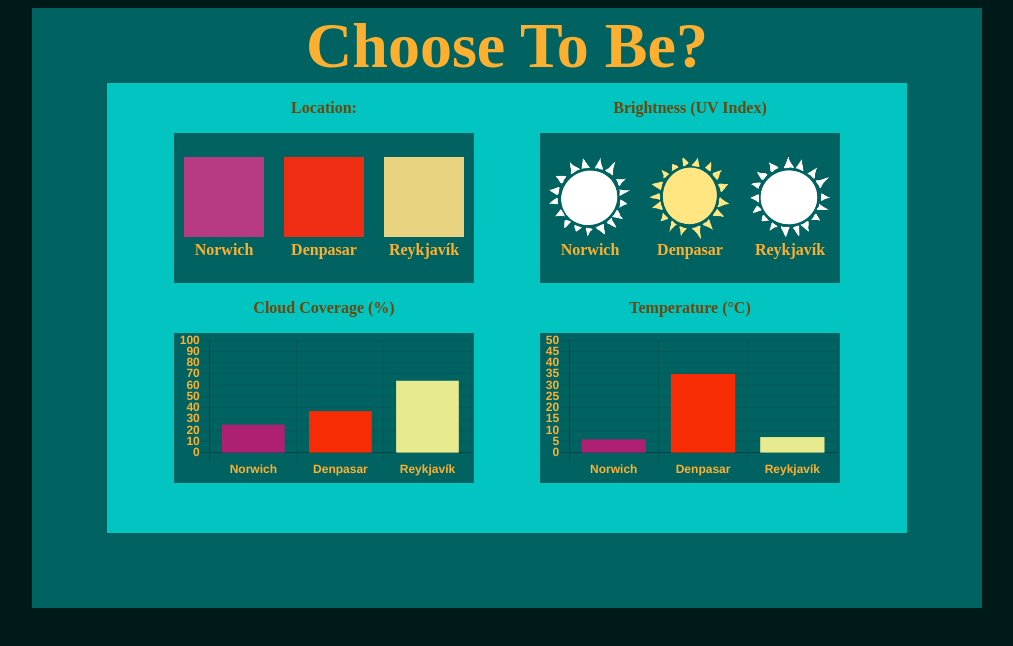
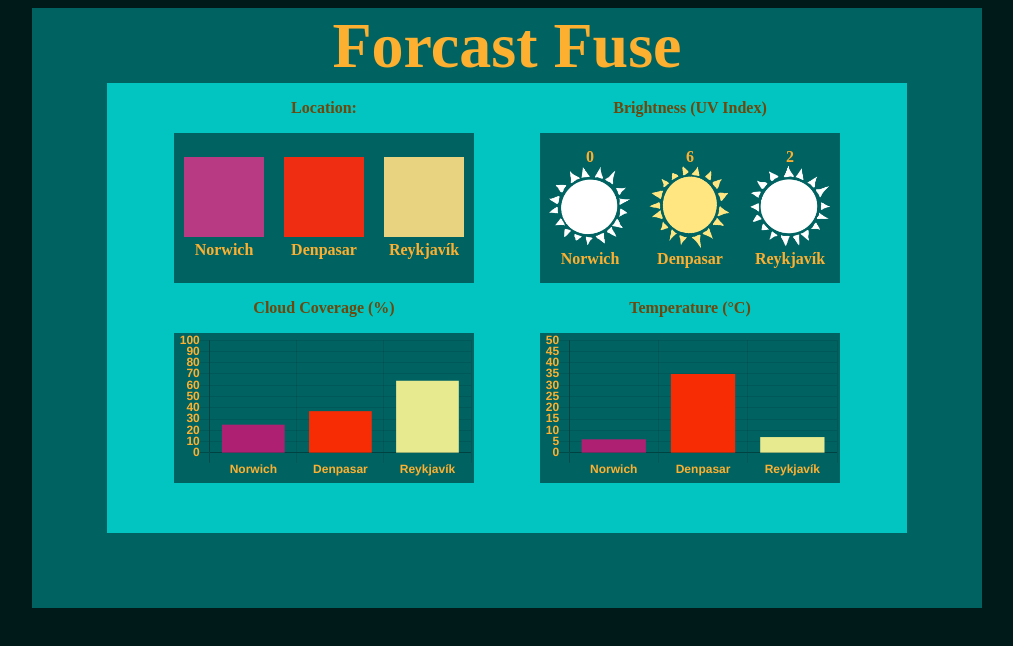
Before and after one commit to RowanWA/Data-Play, a plain HTML site: page index.html in a window 1280 px wide. Shown: the whole page, without its empty margins (133-1146 px from the left). Drawn offline with nearby package versions, Linux system fonts and the light colour scheme.

Commit message:
finished

```diff
--- a/index.html
+++ b/index.html
@@ -1,31 +1,42 @@
 <!DOCTYPE html>
+<!-- sets language to english -->
 <html lang="en">
 
 <head>
     <meta charset="UTF-8" />
     <meta name="viewport" content="width=device-width, initial-scale=1.0" />
+    <!-- links the stylesheets -->
     <link rel="stylesheet" href="styles/style.css" />
     <link rel="stylesheet" href="styles/anims.css" />
+    <!-- links the javascript files -->
     <script src="js/script.js" defer></script>
     <script src="js/charts.js" defer></script>
     <title>Document</title>
+    <!-- imports script used for Chart.js -->
     <script src="https://cdnjs.cloudflare.com/ajax/libs/Chart.js/2.9.4/Chart.js">
     </script>
 </head>
 
+<!-- does first fetch of data before the interval starts so charts etc load with correct data -->
 <body onload="fetchData()">
-
+    <!-- sets up overall container -->
     <div id="main-div">
+        <!-- creates container for the elements in the site -->
         <div class="main-container">
+            <!-- creates container for the title -->
             <div class="title-container">
-                <h1>Choose To Be?</h1>
+                <h1>Forcast Fuse</h1>
             </div>
+            <!-- creates row flex container to hold the left and right sides of the site  -->
             <div class="container">
+                <!-- creates flex column with extra css for left side -->
                 <div id="left-panel" class="flex-column">
+                    <!-- creates overall flex container to contain list of locations and colors for them -->
                     <div class="flex-column">
                         <p>
                             Location:
                         </p>
+                        <!-- creates flex column for the specific color images and names -->
                         <div class="locations-background option-column">
                             <div class="flex-scheme">
                                 <div>
@@ -53,18 +64,23 @@
                             </div>
                         </div>
                     </div>
-
+                    <!-- creates container for cloud coverage title and the bar graph -->
                     <div  class="flex-column">
                         <p>Cloud Coverage (%)</p>
                         <canvas id="cloudCover" class="canvas"></canvas>
                     </div>
                 </div>
-
+                <!-- creates flex column with extra css for right side -->
                 <div id="right-panel" class="flex-column">
+                    <!-- creates container for UV index and the changing animated images  -->
                     <div class="flex-column">
                         <p>Brightness (UV Index)</p>
+                        <!-- creates flex column to contain data, names and images -->
                         <div class="locations-background option-column">
                             <div class="flex-scheme">
+                                <div id="nUV">
+                                    0
+                                </div>
                                 <div>
                                     <img id="nSun" class="key-scheme" src="assets/sun-blank.png">
                                 </div>
@@ -73,6 +89,9 @@
                                 </div>
                             </div>
                             <div class="flex-scheme">
+                                <div id="dUV">
+                                    0
+                                </div>
                                 <div>
                                     <img id="dSun" class="key-scheme" src="assets/sun-blank.png">
                                 </div>
@@ -81,6 +100,9 @@
                                 </div>
                             </div>
                             <div class="flex-scheme">
+                                <div id="rUV">
+                                    0
+                                </div>
                                 <div>
                                     <img id="rSun" class="key-scheme" src="assets/sun-blank.png">
                                 </div>
@@ -90,7 +112,7 @@
                             </div>
                         </div>
                     </div>
-
+                    <!-- creates container for temperature title and the bar graph -->
                     <div class="flex-column">
                         <p>Temperature (°C)</p>
                         <canvas id="feelsLike" class="canvas"></canvas>
--- a/js/charts.js
+++ b/js/charts.js
@@ -1,8 +1,15 @@
+// sets constants to allow for display of data for uv index
+const NorUV = document.getElementById("nUV");
+const DenUV = document.getElementById("dUV");
+const ReyUV = document.getElementById("rUV");
+
+// sets different global defaults for all the charts
 Chart.defaults.global.defaultFontColor = "#fdb030";
 Chart.defaults.global.defaultFontStyle = "bold";
 Chart.defaults.global.legend.display = false;
 Chart.defaults.global.animation.duration = 0;
 
+// updates the cloud cover bar graph based on the live data and sets options and type for the format for the graph
 function updateCloudChart() {
     let cloChart = new Chart("cloudCover", {
         type: "bar",
@@ -28,7 +35,7 @@ function updateCloudChart() {
     });
 }
 
-
+// changes the image of the sun that is displayed depending on the Brightness data and triggers an update for the animations
 function updateBrightnessChart() {
     if (BrightnessData[0] < 3) {
         norSun.src = "assets/sun-0.png";
@@ -66,12 +73,18 @@ function updateBrightnessChart() {
     updateSunAnim();
 }
 
+// changes the duration of the animations depending on the Brightness data
 function updateSunAnim() {
     nSun.style.animationDuration = (13 - BrightnessData[0]) + "s";
     dSun.style.animationDuration = (13 - BrightnessData[1]) + "s";
     rSun.style.animationDuration = (13 - BrightnessData[2]) + "s";
+    // updates the displayed value for UV index
+    NorUV.innerHTML = BrightnessData[0];
+    DenUV.innerHTML = BrightnessData[1];
+    ReyUV.innerHTML = BrightnessData[2];
 }
 
+// updates the Temperature bar graph based on the live data and sets options and type for the format for the graph
 function updateTemperatureChart() {
     let tempChart = new Chart("feelsLike", {
         type: "bar",
--- a/js/script.js
+++ b/js/script.js
@@ -1,36 +1,42 @@
-const apiUrl = "assets/data/test.json";
-// const apiUrl = "https://api.weatherstack.com/current?";
+// contains example data in a json file
+    const apiUrl = "assets/data/test.json";
+
+// contains link to live data source
+    // const apiUrl = "https://api.weatherstack.com/current?";
+
+// contains query and access key required for use when running from live data source
 const urlParams = {
     // query: "Norwich",
     // access_key: "55965b5a3d1a104583667bfeed40aea8",
 };
 
+// defines colours for the text and bars for the bar charts
 const barColors = ["rgba(174, 32, 114, 1.0)", "rgba(248, 44, 4, 1.0)", "rgba(231, 234, 143, 1.0)",];
 const textColors = ["rgba(255, 255, 255, 1.0)", "rgba(255, 255, 255, 1.0)", "rgba(255, 255, 255, 1.0)", "rgba(255, 255, 255, 1.0)",]
 
+// defines the locations that are being displayed
 const currentLocations = ["Norwich", "Denpasar", "Reykjavík"];
+// creates arrays for each of the data types
 const cloudCoverData = [0, 37, 64];
 const BrightnessData = [0, 6, 2];
 const TemperatureData = [0, 35, 7];
 
+// defines constants to allow to editing of the place holder sun images
 const norSun = document.getElementById("nSun");
 const denSun = document.getElementById("dSun");
 const reySun = document.getElementById("rSun");
 
-
+// fetches data from API and triggers updates the chart data
 async function fetchData() {
   try {
-    //get response from api
-    // const response = await fetch(apiUrl);
     const response = await fetch(apiUrl + new URLSearchParams(urlParams));
 
-
+    // creates error if something has gone wrong
     if (!response.ok) {
       throw new Error("Response Status: ", response.status);
     }
-
     const json = await response.json();
-
+    // updates data values
     updateCloudCover(json.current.cloudcover);
     updateBrightness(json.current.uv_index);
     updateTemperature(json.current.feelslike);
@@ -39,30 +45,24 @@ async function fetchData() {
   }
 }
 
+// updates the cloud cover value
 function updateCloudCover(newValue) {
   cloudCoverData[0] = newValue;
-  console.log(cloudCoverData[0])
-  console.log(cloudCoverData[1])
-  console.log(cloudCoverData[2])
   updateCloudChart();
 }
 
+// updates the brightness value
 function updateBrightness(newValue) {
   BrightnessData[0] = newValue;
-  console.log(BrightnessData[0])
-  console.log(BrightnessData[1])
-  console.log(BrightnessData[2])
   updateBrightnessChart();
 }
 
+// updates the temperature value
 function updateTemperature(newValue) {
   TemperatureData[0] = newValue;
-  console.log(TemperatureData[0])
-  console.log(TemperatureData[1])
-  console.log(TemperatureData[2])
   updateTemperatureChart();
 }
 
 
-
+// constantly triggers the fetchData function every 0.5 seconds
 // setInterval(fetchData, 500);
--- a/styles/anims.css
+++ b/styles/anims.css
@@ -1,5 +1,4 @@
-
-
+/* assigning animations to the image that can be changed by the charts.js */
 #nSun {
     position: static;
     animation: rotate 0s linear infinite;
@@ -15,6 +14,7 @@
     animation: rotate 0s linear infinite;
 }
 
+/* defining animations that make images spin */
 @keyframes rotate {
     from {
         transform: rotate(0deg);
```
Also changed, not shown: styles/style.css (+11 -0 lines).
